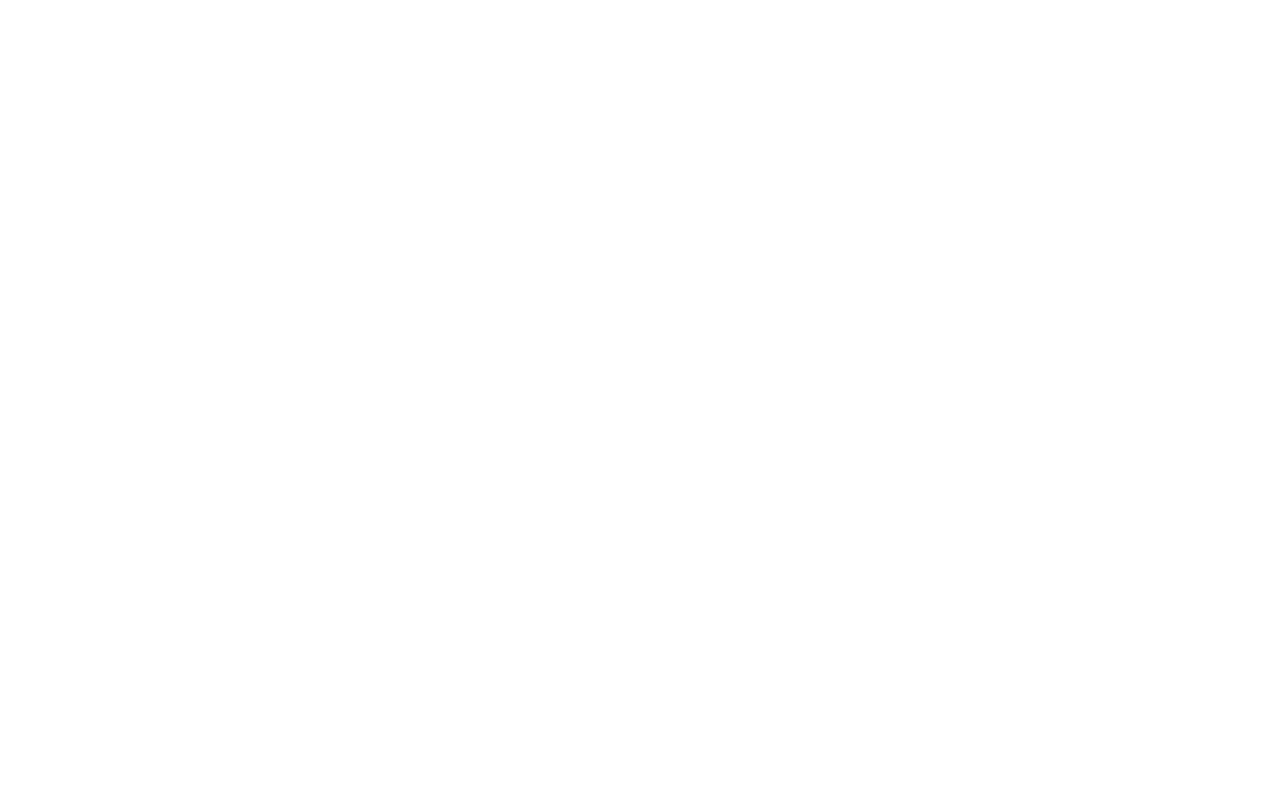
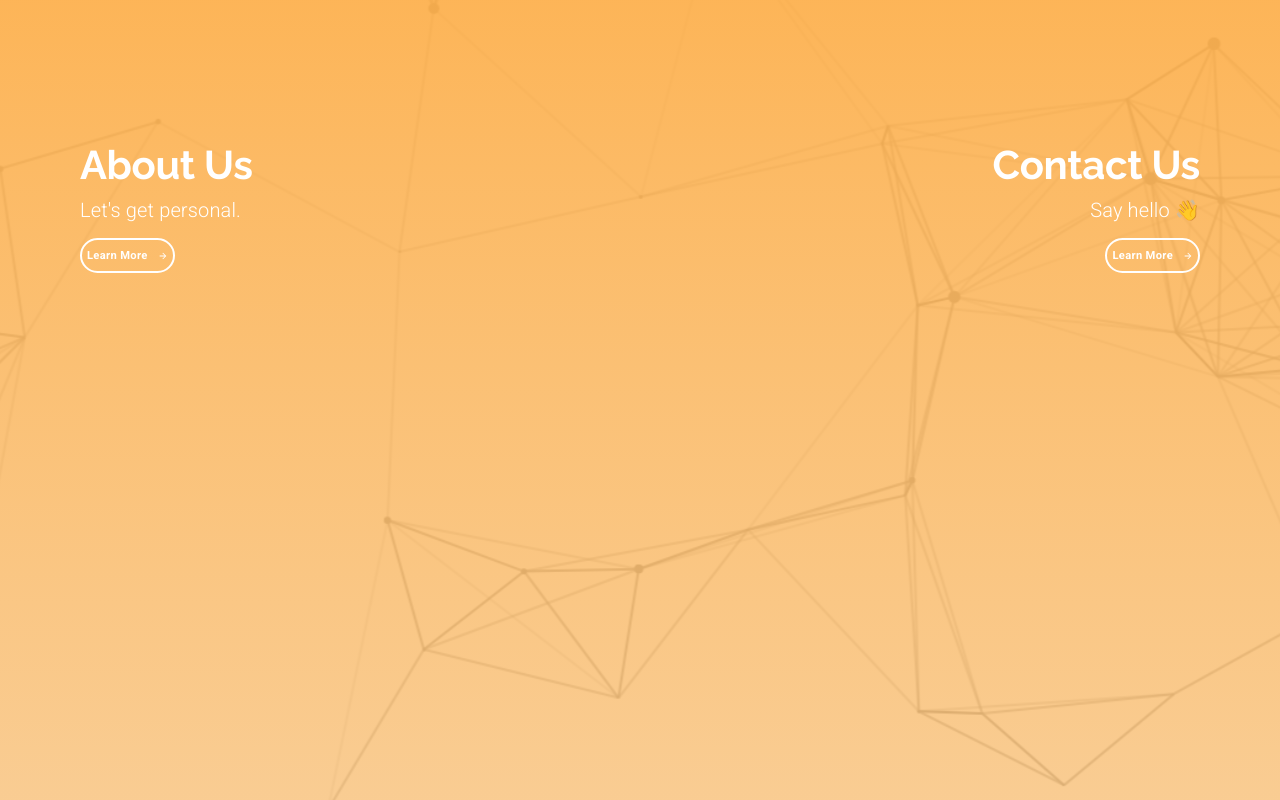
Before and after one commit to DaniyalManzoor/material-ui_practices, a React (Create React App) app: page / in a window 1280 px wide. Shown: the part 4080-4880 px from the top of the page. Before the commit the page ends 3889 px from the top, so only its background shows below. Built offline with nearby package versions, Linux system fonts and the light colour scheme.

Commit message:
add info Section and style with responsive

```diff
--- a/src/components/landingPage.js
+++ b/src/components/landingPage.js
@@ -14,6 +14,7 @@
 import mobileAppIcon from "../assets/mobileIcon.svg";
 import websitesIcon from "../assets/websiteIcon.svg";
 import revolutionBackgroundImg from "../assets/repeatingBackground.svg";
+import infoImag from "../assets/infoBackground.svg";
 
 const useStyles = makeStyles((theme) => ({
   animation: {
@@ -109,12 +110,21 @@
       width: "100%",
     },
   },
+  info: {
+    backgroundImage: `url(${infoImag})`,
+    backgroundPosition: "center",
+    backgroundSize: "cover",
+    backgroundRepeat: "no-repeat",
+    height: "100%",
+    width: "100%",
+  },
 }));
 
 const LandingPage = () => {
   const classes = useStyles();
   const theme = useTheme();
   const matchesSM = useMediaQuery(theme.breakpoints.down("sm"));
+  const matchesXS = useMediaQuery(theme.breakpoints.down("xs"));
 
   const defaultOption = {
     loop: true,
@@ -285,6 +295,7 @@
       </Grid>
 
       <Grid item>
+        {/*---- The Revolution Section */}
         <Grid
           container
           style={{ height: "100em", marginTop: "12em" }}
@@ -324,6 +335,88 @@
           <div className={classes.revolutionBackground} />
         </Grid>
       </Grid>
+      <Grid item>
+        {/*--- Information Block-----*/}
+        <Grid
+          container
+          style={{ height: "80em" }}
+          alignItems="center"
+          direction="row"
+        >
+          <Grid
+            item
+            container
+            style={{
+              position: "absolute",
+              textAlign: matchesXS ? "center" : "inherit",
+            }}
+            direction={matchesXS ? "column" : "row"}
+            spacing={matchesXS ? 10 : 0}
+          >
+            <Grid
+              item
+              sm
+              style={{ marginLeft: matchesXS ? 0 : matchesSM ? "2em" : "5em" }}
+            >
+              <Grid container direction="column">
+                <Typography variant="h2" style={{ color: "#fff" }}>
+                  About Us
+                </Typography>
+                <Typography variant="subtitle2">Let's get personal.</Typography>
+                <Grid item>
+                  <Button
+                    variant="outlined"
+                    style={{
+                      marginTop: "1em",
+                      color: "white",
+                      borderColor: "white",
+                    }}
+                    className={classes.learnButton}
+                  >
+                    <span style={{ marginRight: 10 }}>Learn More </span>
+                    <ButtonArrow width={10} height={10} fill="white" />
+                  </Button>
+                </Grid>
+              </Grid>
+            </Grid>
+            <Grid
+              item
+              sm
+              style={{
+                marginRight: matchesXS ? 0 : matchesSM ? "2em" : "5em",
+                textAlign: matchesXS ? "center" : "right",
+              }}
+            >
+              <Grid container direction="column">
+                <Typography variant="h2" style={{ color: "#fff" }}>
+                  Contact Us
+                </Typography>
+                <Typography variant="subtitle2">
+                  Say hello{" "}
+                  <span rol="img" aria-label="wave-hand">
+                    👋
+                  </span>
+                </Typography>
+                <Grid item>
+                  <Button
+                    variant="outlined"
+                    style={{
+                      marginTop: "1em",
+                      color: "white",
+                      borderColor: "white",
+                    }}
+                    className={classes.learnButton}
+                  >
+                    <span style={{ marginRight: 10 }}>Learn More </span>
+                    <ButtonArrow width={10} height={10} fill="white" />
+                  </Button>
+                </Grid>
+              </Grid>
+            </Grid>
+          </Grid>
+          <div className={classes.info} />
+        </Grid>
+      </Grid>
     </Grid>
   );
 };
--- a/src/components/ui/Theme.js
+++ b/src/components/ui/Theme.js
@@ -53,6 +53,11 @@
       color: arcGray,
       fontSize: "1.25rem",
     },
+    subtitle2: {
+      color: "white",
+      fontSize: "1.25rem",
+      fontWeight: 300,
+    },
     learnButton: {
       borderColor: arcBlue,
       color: arcBlue,
```
